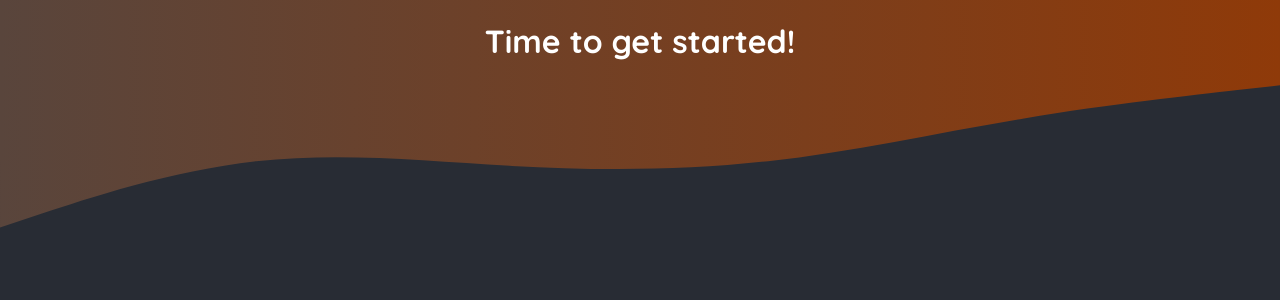
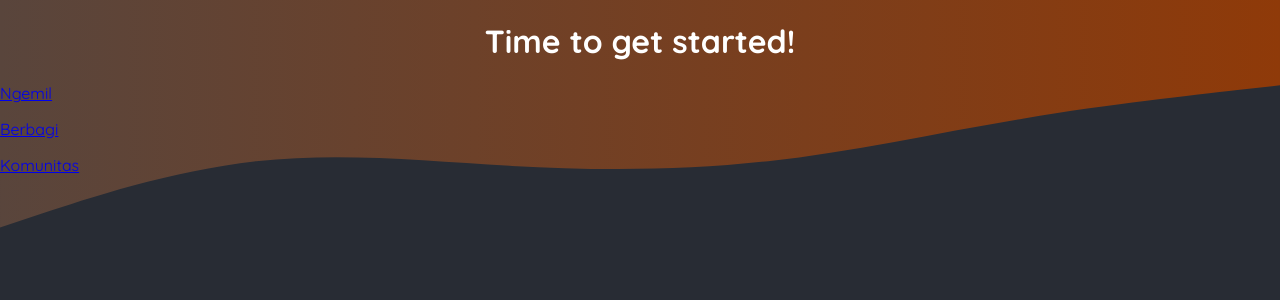
Before and after one commit to zakzaks/nextlevel_food, a Next.js app: page / in a window 1280 px wide. Shown: the top 300 px of the page. Built offline with nearby package versions, Linux system fonts and the light colour scheme.

Commit message:
Enhance meal detail and home pages with dynamic content and navigation links

```diff
--- a/app/meals/[slug]/page.js
+++ b/app/meals/[slug]/page.js
@@ -1,7 +1,8 @@
-export default function DetailMealsPage() {
+export default async function DetailMealsPage({ params }) {
+	const { slug } = await params;
 	return (
 		<div>
-			<h1>Detail Meals Page</h1>
+			<h1>Detail Meals {slug} Page</h1>
 			<p>
 				Welcome to the detail meals page! Here you can find detailed information
 				about a specific meal.
--- a/app/page.js
+++ b/app/page.js
@@ -1,9 +1,20 @@
+import Link from "next/link";
+
 export default function Home() {
 	return (
 		<main>
-      <h1 style={{ color: 'white', textAlign: 'center' }}>
+			<h1 style={{ color: "white", textAlign: "center" }}>
 				Time to get started!
 			</h1>
+			<p>
+				<Link href="/meals">Ngemil</Link>
+			</p>
+			<p>
+				<Link href="/meals/share">Berbagi</Link>
+			</p>
+			<p>
+				<Link href="/community">Komunitas</Link>
+			</p>
 		</main>
 	);
 }
```
Also changed, not shown: app/meals/page.js (+7 -0 lines). Lines whose indentation alone changed are shown as unchanged.
